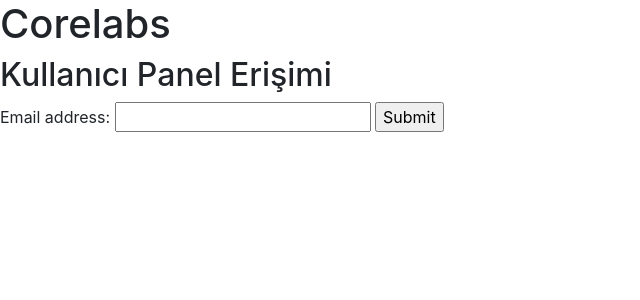
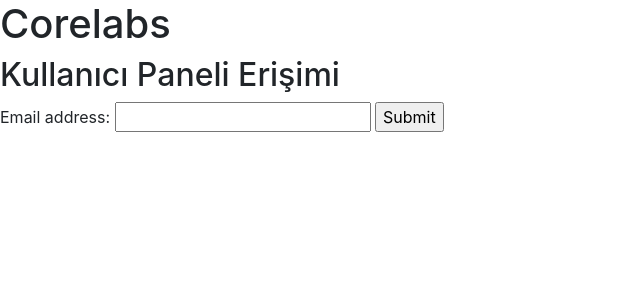
Before and after one commit to rammses/corelabs_userpanel, a Flask app: template templates/user_landing.html in a window 1280 px wide. Shown: the top 300 px of the page, without its empty margins (0-640 px from the left). Run offline with Flask 2, Linux system fonts and the light colour scheme; the template is opened without the code that fills it, so the values that code supplies are empty; some libraries are stand-ins or nearby versions.

Commit message:
fix on referrers

```diff
--- a/templates/user_landing.html
+++ b/templates/user_landing.html
@@ -5,7 +5,7 @@
             <div class="row">
                     <div class="col-md-12">
                         <h1>Corelabs</h1>
-                        <h2>Kullanıcı Panel Erişimi</h2>
+                        <h2>Kullanıcı Paneli Erişimi</h2>
                     </div>
             </div>
  <body>
--- a/templates/user_landing_1.html
+++ b/templates/user_landing_1.html
@@ -12,7 +12,7 @@
 	<section class="bg-warning text-center p-5 mt-4">
 		<div class="container p-3">
 			<h3>Panel erişimi için</h3>
-			<form action="http://users.corelabs.com.tr/users/" method="POST">
+			<form action="https://users.corelabs.com.tr/users/" method="POST">
 				<input type="email"  name="email" placeholder="E-posta adresinizi yazın">
 				<button type="submit" class="btn btn-secondary">Giriş</button>
 			</form>
```
